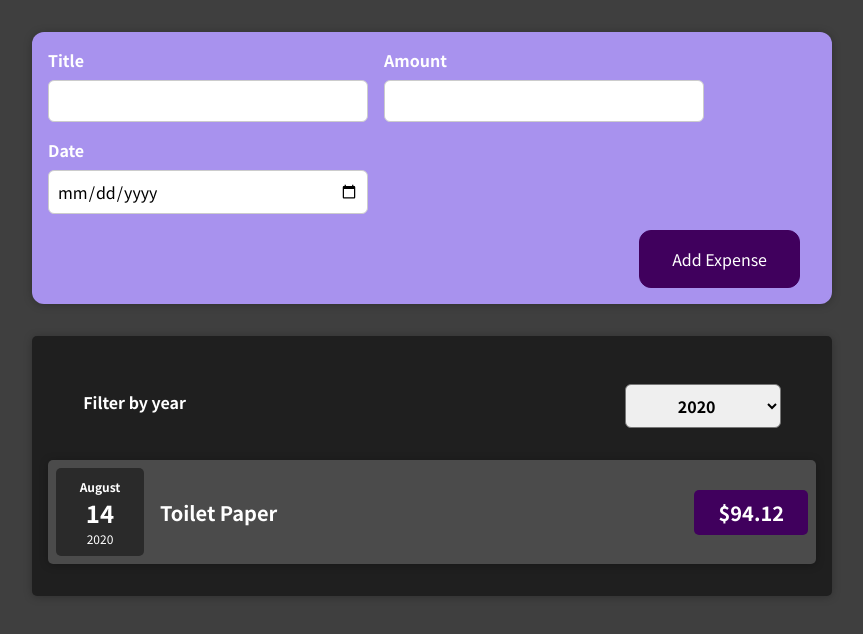
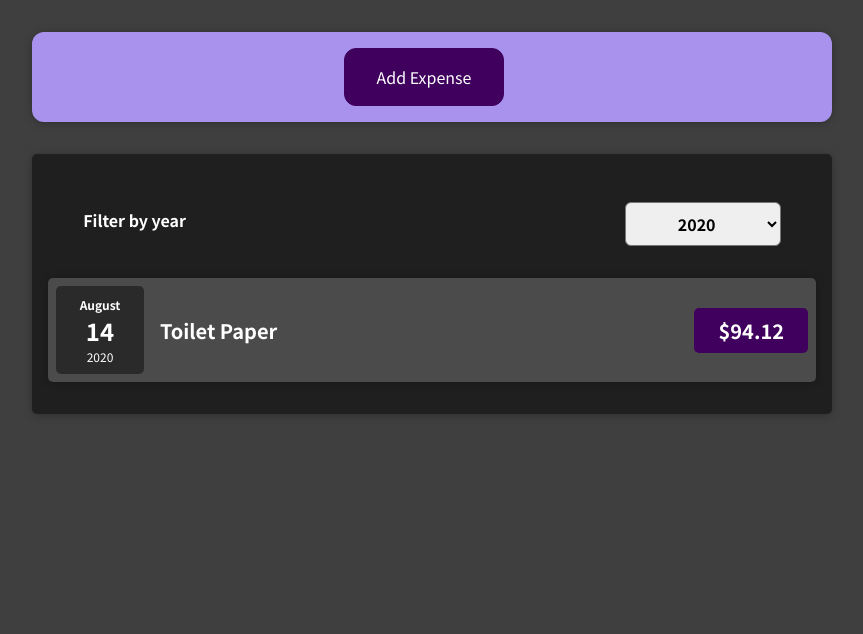
Before and after one commit to rudwolf/react-course, a React (Create React App) app: page / in a window 1280 px wide. Shown: the top 634 px of the page, without its empty margins (208-1071 px from the left). Built offline with nearby package versions, Linux system fonts and the light colour scheme.

Commit message:
Conditional showing of the expense form

```diff
--- a/src/components/Expenses/ExpenseItem.js
+++ b/src/components/Expenses/ExpenseItem.js
@@ -5,6 +5,7 @@ import Card from '../UI/Card';
 
 const ExpenseItem = (props) => {
   return (
+    <li>
       <Card className="expense-item">
         <ExpenseDate date={props.date}/>
         <div className='expense-item__description'>
@@ -12,6 +13,7 @@ const ExpenseItem = (props) => {
           <div className='expense-item__price'>${props.amount}</div>
         </div>
       </Card>
+    </li>
   );
 }
 
--- a/src/components/Expenses/ExpenseList.js
+++ b/src/components/Expenses/ExpenseList.js
@@ -5,12 +5,19 @@ import './ExpenseList.scss';
 
 const ExpenseList = props => {
   if (props.items.length === 0) {
-    return <p>No expense found.</p>;
+    return <h2 className="expense-list__fallback">Found no expenses.</h2>;
   }
 
   if (props.items.length > 0) {
     return <ul className="expense-list">
-      {props.items.map(expense => <ExpenseItem key={expense.id} title={expense.title} amount={expense.amount} date={expense.date}/>)}
+      {props.items.map((expense) => (
+        <ExpenseItem
+          key={expense.id}
+          title={expense.title}
+          amount={expense.amount}
+          date={expense.date}
+        />
+      ))}
     </ul>
   }
 };
--- a/src/components/NewExpense/ExpenseForm.js
+++ b/src/components/NewExpense/ExpenseForm.js
@@ -64,6 +64,7 @@ const ExpenseForm = (props) => {
         </div>
       </div>
       <div className="new-expense__actions">
+        <button type="button" onClick={props.onHideForm}>Cancel</button>
         <button type="submit">Add Expense</button>
       </div>
     </form>
--- a/src/components/NewExpense/NewExpense.js
+++ b/src/components/NewExpense/NewExpense.js
@@ -1,9 +1,11 @@
-import React from 'react';
+import React, { useState } from 'react';
 
 import './NewExpense.scss';
 import ExpenseForm from './ExpenseForm';
 
 const NewExpense = (props) => {
+  const [IsEditing, setIsEditing] = useState(false);
+
   const saveExpenseDataHandler = (enteredExpenseData) => {
     const expenseData = {
       ...enteredExpenseData,
@@ -12,11 +14,22 @@ const NewExpense = (props) => {
     props.onAddExpense(expenseData);
   }
 
+  const startEditingHandler = () => {
+    setIsEditing(prevState => !prevState);
+  };
+
   return (
     <div className='new-expense'>
-      <ExpenseForm onSaveExpenseData={saveExpenseDataHandler} />
+      {!IsEditing && <button onClick={startEditingHandler}>Add Expense</button> }
+      {IsEditing && (
+        <ExpenseForm
+          onSaveExpenseData={saveExpenseDataHandler}
+          onHideForm={startEditingHandler}
+        />
+      )}
     </div>
   );
+
 }
 
 export default NewExpense;
```
